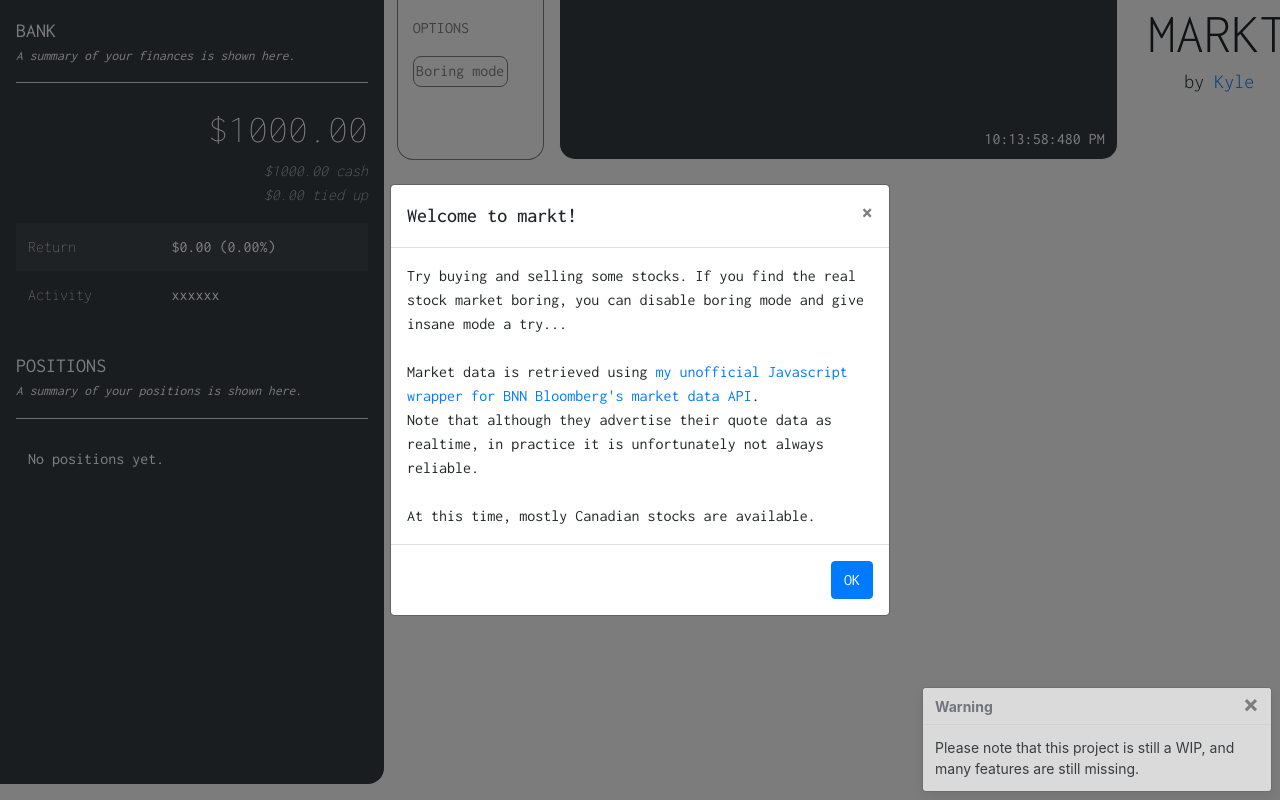
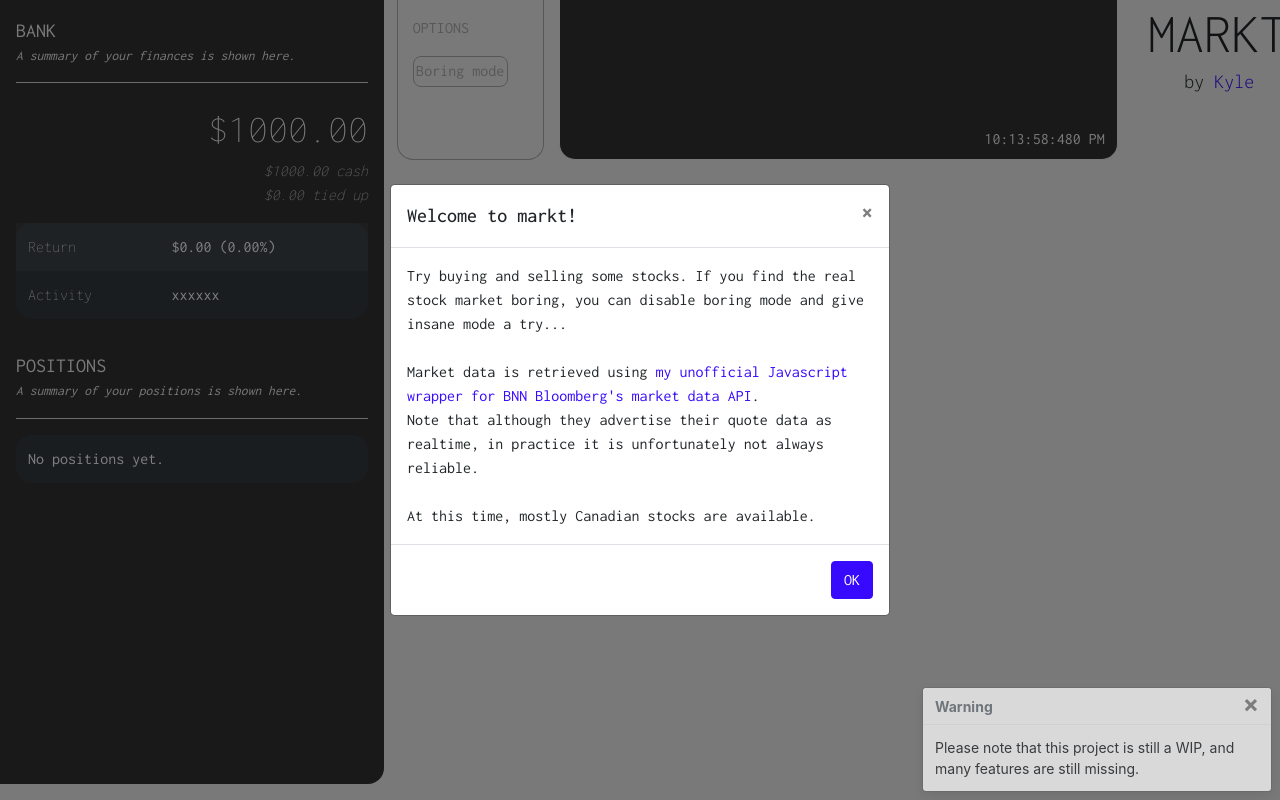
Before and after one commit to vxsl/markt-web, a Vue app: page / in a window 1280 px wide. Built offline with nearby package versions, Linux system fonts and the light colour scheme.

Commit message:
update theme and export colors

```diff
--- a/src/scss/custom.scss
+++ b/src/scss/custom.scss
@@ -5,12 +5,25 @@ $primary-color: #370aff;
 $secondary-color:#EF3E36;
 $danger-color:#ff2600;
 $light-color: #f3f3f3;
-$dark-color:#2E282A;
-$grey-color:#7e7e7e;
+$dark-color:#353232;
+$grey-color:#afafaf;
 $light-grey-color:rgb(238, 238, 238);
 $info-color:#3F88C5;
 $positive-color:#a8ff6e;
 $insane-color:#2E282A;
+
+$theme-colors: (
+  "primary": $primary-color,
+  "secondary": $secondary-color,
+  "danger": $danger-color,
+  "light": $light-color,
+  "dark": $dark-color,
+  "grey": $grey-color,
+  "light-grey": $light-grey-color,
+  "info": $info-color,
+  "positive": $positive-color,
+  "insane": $insane-color
+);
 
 :export {
     primaryColor: $primary-color;
```
